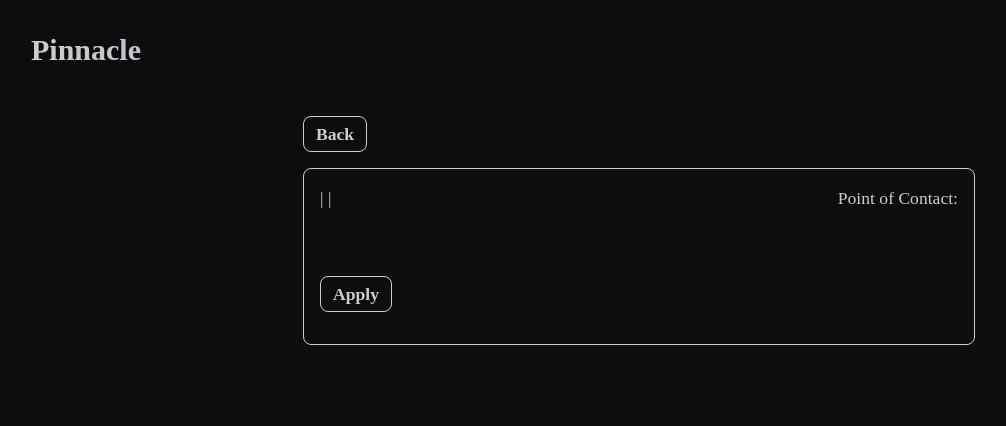
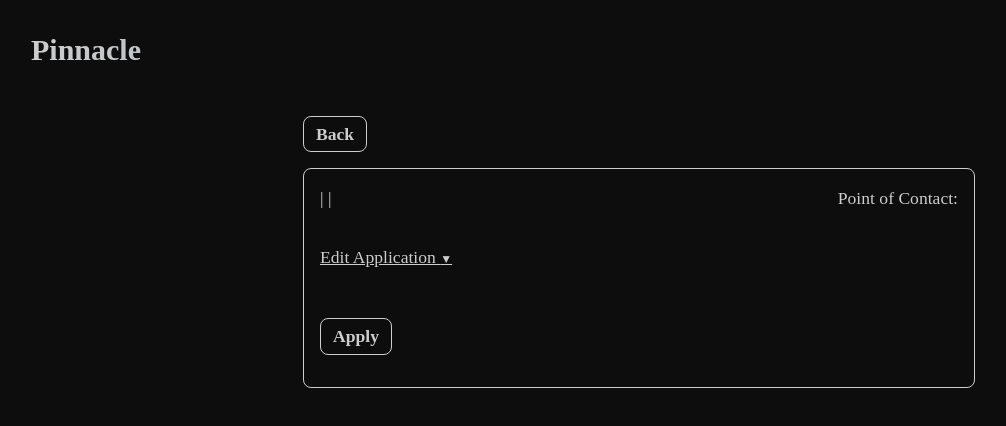
Before and after one commit to marmikpatel19/Pinnacle, a Next.js app: page /jobposting in a window 1280 px wide. Shown: the top 426 px of the page, without its empty margins (1-1007 px from the left). Built offline with nearby package versions, Linux system fonts and the light colour scheme.

Commit message:
add application form

```diff
--- a/src/app/globals.css
+++ b/src/app/globals.css
@@ -25,3 +25,12 @@
   -webkit-background-clip: text;
   -webkit-text-fill-color: transparent;
 }
+
+::-webkit-scrollbar {
+  display: none;
+}
+
+html {
+  scrollbar-width: none;
+  -ms-overflow-style: none;
+}
--- a/src/app/jobposting/page.tsx
+++ b/src/app/jobposting/page.tsx
@@ -1,6 +1,6 @@
 "use client";
 
-import React from 'react';
+import React, { useState } from 'react';
 import { useSearchParams, useRouter } from "next/navigation";
 import { Job } from '@/hooks/useCandidate';
 
@@ -15,7 +15,16 @@
   const applied: boolean =  true ? searchParams.get("applied") === 'true' : false;
   const description = searchParams.get("description");
 
+  const [candidateName, setCandidateName] = useState(searchParams.get("candidateName"));
+  const [candidateEmail, setCandidateEmail] = useState(searchParams.get("candidateEmail"));
+  const [candidatePhone, setCandidatePhone] = useState(searchParams.get("candidatePhone"));
+  const [candidateLink, setCandidateLink] = useState(searchParams.get("candidateLink"));
+  const [candidateResume, setCandidateResume] = useState(searchParams.get("candidateResume"));
+
   const router = useRouter();
+  const [isEditOpen, setIsEditOpen] = useState(false);
+
+  const toggleEdit = () => setIsEditOpen(!isEditOpen);
 
   return (
     <div>
@@ -24,7 +33,7 @@
         <div>
             <button
                 onClick={() => router.push('/')}
-                className="mt-4 border rounded-lg py-1 px-3 font-bold rounded self-start text-left mt-12 mb-4 cursor-pointer hover:cursor-pointer"
+                className="mt-4 border rounded-lg py-1 px-3 font-bold rounded self-start text-left mt-12 mb-4 cursor-pointer"
             >
                 Back
             </button>
@@ -43,10 +52,37 @@
                 </div>
             </div>
 
+            <div className="flex flex-col mt-4">
+                <p
+                    onClick={toggleEdit}
+                    className="underline cursor-pointer"
+                >
+                    Edit Application <span className="text-xs">{isEditOpen ? '▲' : '▼'}</span>
+                </p>
+                {isEditOpen && (
+                    <div className="mt-2">
+                        <div className="flex flex-row">
+                            <div className="flex flex-col items-start">
+                                <p>Email:</p>
+                                <input type="email" value={candidateEmail || ''} onChange={(e) => setCandidateEmail(e.target.value)} className="border rounded-lg p-2 mb-2" />
+                                <p>Phone:</p>
+                                <input type="tel" value={candidatePhone || ''} onChange={(e) => setCandidatePhone(e.target.value)}  className="border rounded-lg p-2 mb-2" />
+                            </div>
+                            <div className="flex flex-col items-start pl-10">
+                                <p>Link:</p>
+                                <input type="url" value={candidateLink || ''} onChange={(e) => setCandidateLink(e.target.value)} className="border rounded-lg p-2 mb-2" />
+                                <p>Resume:</p>
+                                <input type="text" value={candidateResume || ''} onChange={(e) => setCandidateResume(e.target.value)} className="border rounded-lg p-2 mb-2" />
+                            </div>
+                        </div>
+                    </div>
+                )}
+            </div>
+
             <button
                 disabled={applied}
                 className={`mt-4 border rounded-lg py-1 px-3 font-bold rounded self-start text-left mt-12 mb-4 ${
-                    applied ? 'text-gray-400 cursor-default' : 'cursor-pointer hover:cursor-pointer'
+                    applied ? 'text-gray-400 cursor-default' : 'cursor-pointer'
                 }`}
             >
                 {applied ? 'Already Applied' : 'Apply'}
--- a/src/app/page.tsx
+++ b/src/app/page.tsx
@@ -36,11 +36,11 @@
         <h1 className="self-start text-left mt-12 ml-4">
           Active Invitations:
         </h1>
-        <JobApps jobApps={candidate.jobs} applied={false} />
+        <JobApps jobApps={candidate.jobs} candidate={candidate} applied={false} />
         <h1 className="self-start text-left mt-4 ml-4 ">
           Past applications:
         </h1>
-        <JobApps jobApps={candidate.jobs} applied={true}/>
+        <JobApps jobApps={candidate.jobs} candidate={candidate} applied={true}/>
       </div>
     </div>
   );
--- a/src/components/JobApps.tsx
+++ b/src/components/JobApps.tsx
@@ -1,16 +1,16 @@
 'use client';
 
-import { Job } from "@/hooks/useCandidate";
+import { Job, Candidate } from "@/hooks/useCandidate";
 import { useRouter } from "next/navigation";
 
-export function JobApps({ jobApps, applied }: { jobApps: Job[], applied: boolean }) {
+export function JobApps({ jobApps, applied, candidate }: { jobApps: Job[], applied: boolean, candidate: Candidate }) {
   const router = useRouter();
 
   return (
     <div className="p-4 w-xl">
       {jobApps.filter(job => job.applied === applied)
       .map((job, index) => (
-        <div key={index} className="mb-4 p-4 border rounded-lg cursor-pointer hover:cursor-pointer" onClick={() => router.push(`/jobposting?id=${job.id}&title=${(job.title)}&company=${(job.company)}&pointOfContact=${(job.pointOfContact)}&applied=${job.applied}&location=${(job.location)}&postedDate=${(job.postedDate)}&description=${(job.description)}&pointOfContactEmail=${(job.pointOfContactEmail)}`)}>
+        <div key={index} className="mb-4 p-4 border rounded-lg cursor-pointer hover:cursor-pointer" onClick={() => router.push(`/jobposting?id=${job.id}&title=${(job.title)}&company=${(job.company)}&pointOfContact=${(job.pointOfContact)}&applied=${job.applied}&location=${(job.location)}&postedDate=${(job.postedDate)}&description=${(job.description)}&pointOfContactEmail=${(job.pointOfContactEmail)}&candidateName=${(candidate.name)}&candidateEmail=${(candidate.email)}&candidatePhone=${(candidate.phone)}&candidateLink=${(candidate.link)}&candidateResume=${(candidate.resume)}`)}>
           <div className="flex flex-row justify-between">
             <div className="flex flex-col items-start">
               <p>{job.title}</p>
--- a/src/hooks/useCandidate.ts
+++ b/src/hooks/useCandidate.ts
@@ -2,7 +2,7 @@
 
 import { useState, useEffect } from "react";
 
-type Candidate = {
+export type Candidate = {
     id: string;
     name: string;
     email: string;
```
